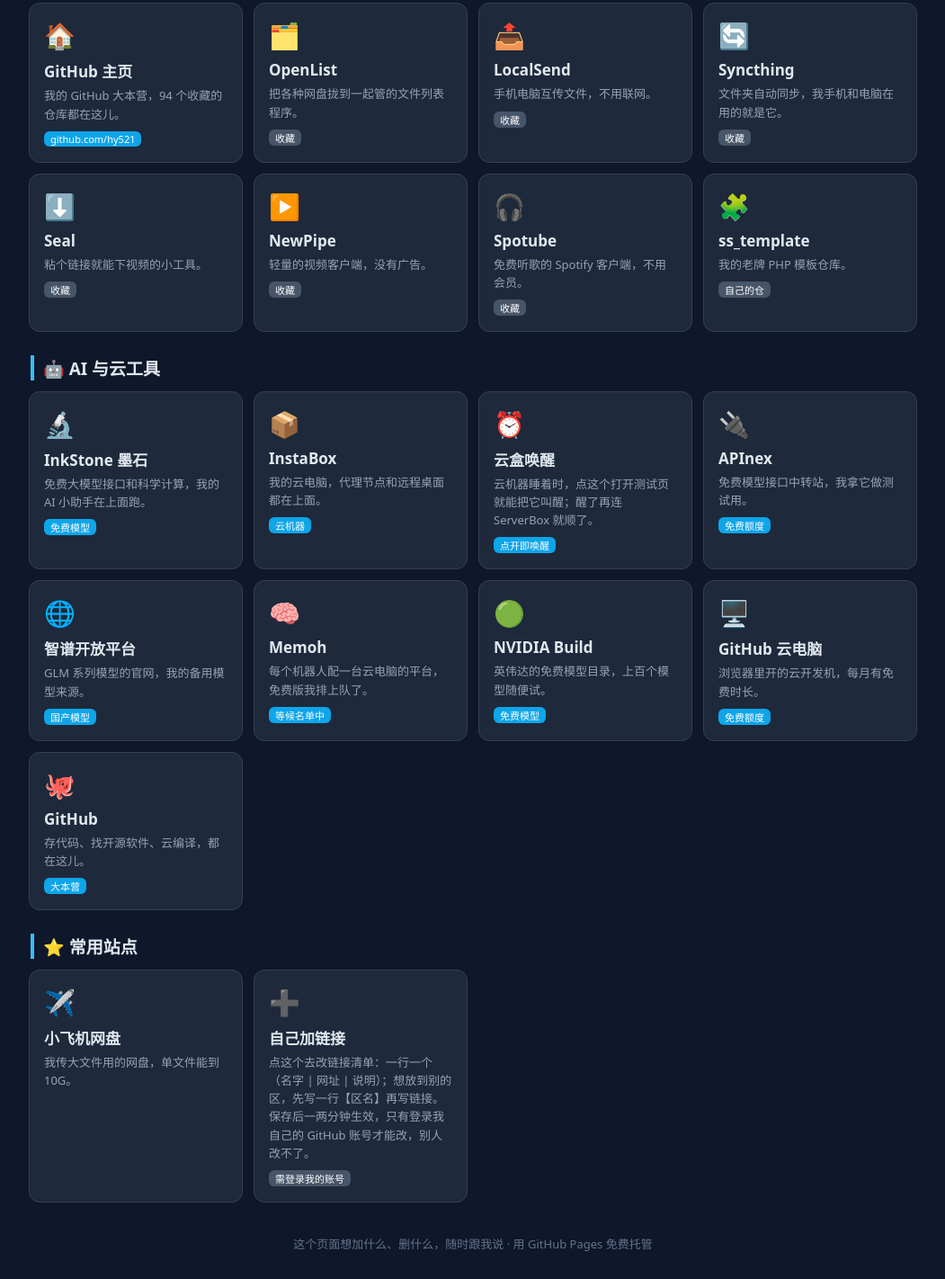
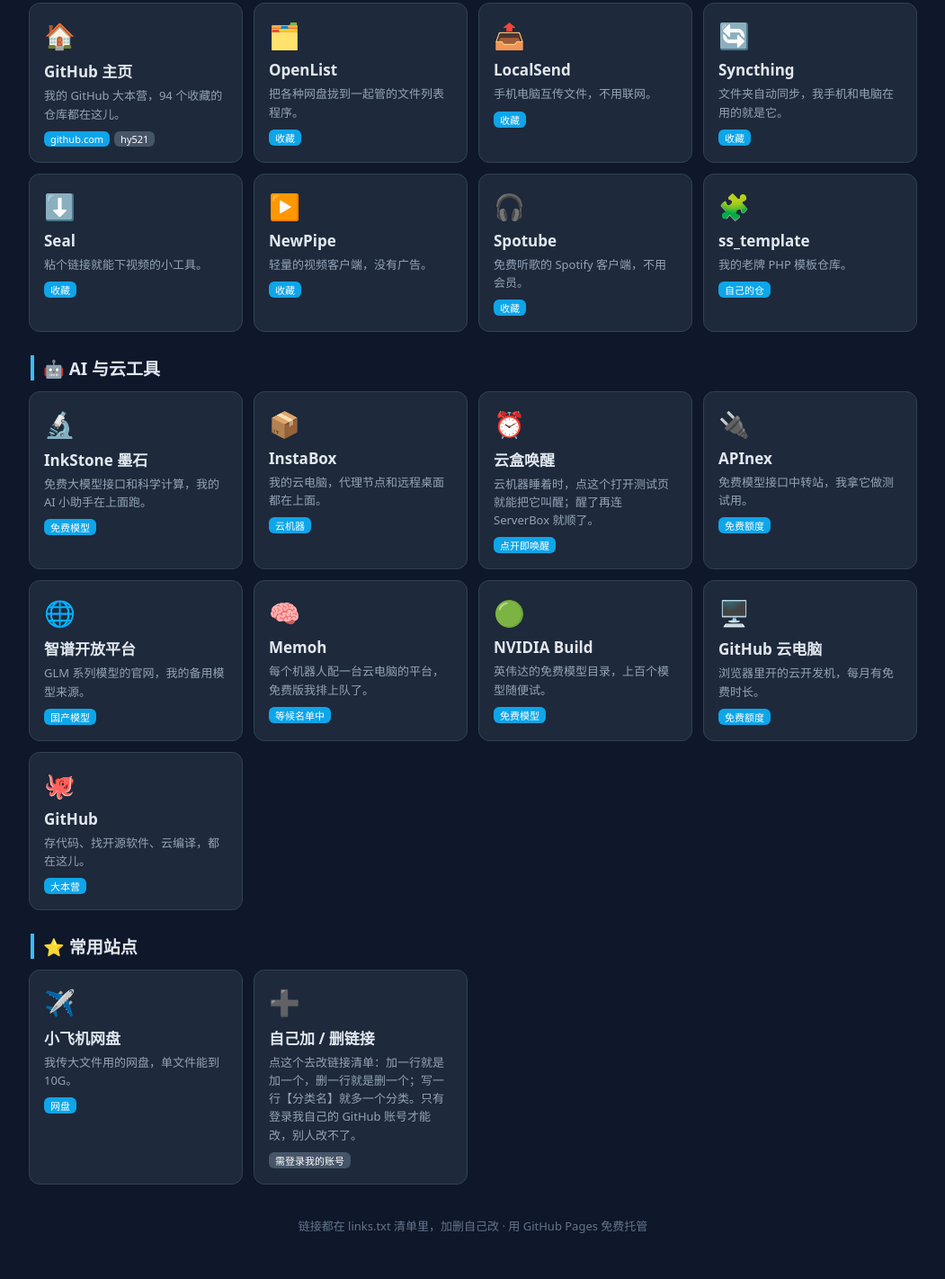
Before and after one commit to hy521/hy521.github.io, a plain HTML site: page index.html in a window 1280 px wide. Shown: the part 524-1946 px from the top of the page at 90% size, without its empty margins (114-1165 px from the left). Drawn offline with Linux system fonts and the light colour scheme.

Commit message:
导航页全量改由 links.txt 驱动：分类、图标、标签、加删都可在清单里自理

```diff
--- a/index.html
+++ b/index.html
@@ -19,6 +19,7 @@
   a.card, div.card { display:block; background:#1e293b; border:1px solid #334155; border-radius:12px; padding:16px; text-decoration:none; color:#e2e8f0; transition:transform .15s,border-color .15s; }
   a.card:hover { transform:translateY(-3px); border-color:#38bdf8; }
   .card .icon { font-size:28px; }
+  .card .icon img { width:30px; height:30px; border-radius:6px; }
   .card .name { font-size:17px; font-weight:bold; margin:8px 0 5px; }
   .card .desc { font-size:13px; color:#94a3b8; line-height:1.55; }
   .tag { display:inline-block; font-size:11px; background:#0ea5e9; color:#fff; border-radius:6px; padding:1px 7px; margin-top:9px; margin-right:5px; }
@@ -34,48 +35,10 @@
   <p>hy521 的私人收藏夹 · 好用的都在这儿</p>
   <div class="search"><input id="q" type="text" placeholder="搜一下，比如：音乐 / AI / 网盘 …"></div>
 </header>
-<main>
-
-<h2>📱 我的软件</h2>
-<div class="grid">
-  <div class="card"><div class="icon">🚗</div><div class="name">行车桌面</div><div class="desc">给车机做的行车桌面：导航卡、离线地图、音乐、GPS 车速，老车机也能跑得顺。</div><span class="tag">安卓 4.4 车机</span><span class="tag gray">自用</span></div>
-  <div class="card"><div class="icon">🎵</div><div class="name">无损音乐（手机版）</div><div class="desc">下载无损歌曲和歌词，歌名自动改好、下载位置随便选，手机车机都能装。</div><span class="tag">安卓</span><span class="tag gray">自用</span></div>
-  <div class="card"><div class="icon">💻</div><div class="name">无损音乐（电脑版）</div><div class="desc">和手机版一样的功能，搬到了电脑上，Win7 32 位专用。</div><span class="tag">Win7 32 位</span><span class="tag gray">自用</span></div>
-  <div class="card"><div class="icon">🎬</div><div class="name">视频转 MP3</div><div class="desc">把视频里的声音提出来存成真 MP3，码率可选，鸿蒙也能用。</div><span class="tag">安卓 / 鸿蒙</span><span class="tag gray">自用</span></div>
-</div>
-
-<h2>🐙 我的 GitHub</h2>
-<div class="grid">
-  <a class="card" href="https://github.com/hy521"><div class="icon">🏠</div><div class="name">GitHub 主页</div><div class="desc">我的 GitHub 大本营，94 个收藏的仓库都在这儿。</div><span class="tag">github.com/hy521</span></a>
-  <a class="card" href="https://github.com/hy521/OpenList"><div class="icon">🗂️</div><div class="name">OpenList</div><div class="desc">把各种网盘拢到一起管的文件列表程序。</div><span class="tag gray">收藏</span></a>
-  <a class="card" href="https://github.com/hy521/localsend"><div class="icon">📤</div><div class="name">LocalSend</div><div class="desc">手机电脑互传文件，不用联网。</div><span class="tag gray">收藏</span></a>
-  <a class="card" href="https://github.com/hy521/syncthing"><div class="icon">🔄</div><div class="name">Syncthing</div><div class="desc">文件夹自动同步，我手机和电脑在用的就是它。</div><span class="tag gray">收藏</span></a>
-  <a class="card" href="https://github.com/hy521/Seal"><div class="icon">⬇️</div><div class="name">Seal</div><div class="desc">粘个链接就能下视频的小工具。</div><span class="tag gray">收藏</span></a>
-  <a class="card" href="https://github.com/hy521/NewPipe"><div class="icon">▶️</div><div class="name">NewPipe</div><div class="desc">轻量的视频客户端，没有广告。</div><span class="tag gray">收藏</span></a>
-  <a class="card" href="https://github.com/hy521/spotube"><div class="icon">🎧</div><div class="name">Spotube</div><div class="desc">免费听歌的 Spotify 客户端，不用会员。</div><span class="tag gray">收藏</span></a>
-  <a class="card" href="https://github.com/hy521/ss_template"><div class="icon">🧩</div><div class="name">ss_template</div><div class="desc">我的老牌 PHP 模板仓库。</div><span class="tag gray">自己的仓</span></a>
-</div>
-
-<h2>🤖 AI 与云工具</h2>
-<div class="grid">
-  <a class="card" href="https://discovery.intern-ai.org.cn/"><div class="icon">🔬</div><div class="name">InkStone 墨石</div><div class="desc">免费大模型接口和科学计算，我的 AI 小助手在上面跑。</div><span class="tag">免费模型</span></a>
-  <a class="card" href="https://instabox.sh"><div class="icon">📦</div><div class="name">InstaBox</div><div class="desc">我的云电脑，代理节点和远程桌面都在上面。</div><span class="tag">云机器</span></a>
-  <a class="card" href="https://8000-agqw4jubuknq6mjk7wjgxj5ejq.instabox.tech"><div class="icon">⏰</div><div class="name">云盒唤醒</div><div class="desc">云机器睡着时，点这个打开测试页就能把它叫醒；醒了再连 ServerBox 就顺了。</div><span class="tag">点开即唤醒</span></a>
-  <a class="card" href="https://apinex.bond"><div class="icon">🔌</div><div class="name">APInex</div><div class="desc">免费模型接口中转站，我拿它做测试用。</div><span class="tag">免费额度</span></a>
-  <a class="card" href="https://www.bigmodel.cn"><div class="icon">🌐</div><div class="name">智谱开放平台</div><div class="desc">GLM 系列模型的官网，我的备用模型来源。</div><span class="tag">国产模型</span></a>
-  <a class="card" href="https://memoh.ai"><div class="icon">🧠</div><div class="name">Memoh</div><div class="desc">每个机器人配一台云电脑的平台，免费版我排上队了。</div><span class="tag">等候名单中</span></a>
-  <a class="card" href="https://build.nvidia.com"><div class="icon">🟢</div><div class="name">NVIDIA Build</div><div class="desc">英伟达的免费模型目录，上百个模型随便试。</div><span class="tag">免费模型</span></a>
-  <a class="card" href="https://github.com/codespaces"><div class="icon">🖥️</div><div class="name">GitHub 云电脑</div><div class="desc">浏览器里开的云开发机，每月有免费时长。</div><span class="tag">免费额度</span></a>
-  <a class="card" href="https://github.com"><div class="icon">🐙</div><div class="name">GitHub</div><div class="desc">存代码、找开源软件、云编译，都在这儿。</div><span class="tag">大本营</span></a>
-</div>
-
-<h2>⭐ 常用站点</h2>
-<div class="grid" id="myLinks">
-  <a class="card" id="addLinkCard" href="https://github.com/hy521/hy521.github.io/edit/main/links.txt"><div class="icon">➕</div><div class="name">自己加链接</div><div class="desc">点这个去改链接清单：一行一个（名字 | 网址 | 说明）；想放到别的区，先写一行【区名】再写链接。保存后一两分钟生效，只有登录我自己的 GitHub 账号才能改，别人改不了。</div><span class="tag gray">需登录我的账号</span></a>
-</div>
-
+<main id="app">
+  <p id="loading" style="color:#94a3b8;padding:24px 2px;">正在加载我的收藏…</p>
 </main>
-<footer>这个页面想加什么、删什么，随时跟我说 · 用 GitHub Pages 免费托管</footer>
+<footer>链接都在 links.txt 清单里，加删自己改 · 用 GitHub Pages 免费托管</footer>
 <script>
   var q = document.getElementById('q');
   q.addEventListener('input', function () {
@@ -86,41 +49,103 @@
   });
 </script>
 <script>
-  function sectionGrid(name) {
-    var hs = document.querySelectorAll('h2');
-    for (var i = 0; i < hs.length; i++) {
-      if (hs[i].textContent.indexOf(name) !== -1) {
-        var g = hs[i].nextElementSibling;
-        if (g && g.className.indexOf('grid') !== -1) return g;
-      }
+  var app = document.getElementById('app');
+  function makeCard(p) {
+    var hasUrl = p[1] && p[1] !== '-';
+    var el = document.createElement(hasUrl ? 'a' : 'div');
+    el.className = 'card';
+    var url = '';
+    if (hasUrl) {
+      url = p[1];
+      if (!/^https?:\/\//i.test(url)) url = 'https://' + url;
+      el.href = url;
     }
-    return null;
+    var icon = document.createElement('div');
+    icon.className = 'icon';
+    if (p[3]) {
+      icon.textContent = p[3];
+    } else if (hasUrl) {
+      var img = document.createElement('img');
+      img.alt = '';
+      img.onerror = function () { icon.textContent = '🔗'; };
+      try { img.src = new URL(url).origin + '/favicon.ico'; } catch (e) { icon.textContent = '🔗'; }
+      icon.appendChild(img);
+    } else {
+      icon.textContent = '🔗';
+    }
+    var name = document.createElement('div');
+    name.className = 'name'; name.textContent = p[0];
+    el.appendChild(icon); el.appendChild(name);
+    if (p[2]) { var d = document.createElement('div'); d.className = 'desc'; d.textContent = p[2]; el.appendChild(d); }
+    if (p[4]) {
+      p[4].split('/').forEach(function (tag, idx) {
+        tag = tag.trim(); if (!tag) return;
+        var s = document.createElement('span');
+        s.className = 'tag' + (idx > 0 ? ' gray' : '');
+        s.textContent = tag;
+        el.appendChild(s);
+      });
+    }
+    return el;
+  }
+  function makeHintCard() {
+    var a = document.createElement('a');
+    a.className = 'card'; a.id = 'addLinkCard';
+    a.href = 'https://github.com/hy521/hy521.github.io/edit/main/links.txt';
+    a.innerHTML = '<div class="icon">➕</div><div class="name">自己加 / 删链接</div><div class="desc">点这个去改链接清单：加一行就是加一个，删一行就是删一个；写一行【分类名】就多一个分类。只有登录我自己的 GitHub 账号才能改，别人改不了。</div><span class="tag gray">需登录我的账号</span>';
+    return a;
   }
   fetch('links.txt', {cache: 'no-store'}).then(function (r) { return r.text(); }).then(function (txt) {
-    var defaultGrid = document.getElementById('myLinks');
-    var addCard = document.getElementById('addLinkCard');
-    var currentGrid = defaultGrid;
-    if (!defaultGrid) return;
+    var loading = document.getElementById('loading');
+    if (loading) loading.remove();
+    var grid = null, lastTitle = '';
     txt.split('\n').forEach(function (line) {
       line = line.trim();
       if (!line) return;
       var m = line.match(/^【(.+)】$/);
-      if (m) { currentGrid = sectionGrid(m[1].trim()) || defaultGrid; return; }
+      if (m) {
+        lastTitle = m[1].trim();
+        var h = document.createElement('h2');
+        h.textContent = lastTitle;
+        var g = document.createElement('div');
+        g.className = 'grid';
+        app.appendChild(h); app.appendChild(g);
+        grid = g;
+        return;
+      }
       if (line.charAt(0) === '#') return;
+      if (!grid) {
+        var h0 = document.createElement('h2');
+        h0.textContent = '⭐ 常用站点';
+        var g0 = document.createElement('div');
+        g0.className = 'grid';
+        app.appendChild(h0); app.appendChild(g0);
+        grid = g0; lastTitle = '⭐ 常用站点';
+      }
       var p = line.split('|').map(function (s) { return s.trim(); });
-      if (p.length < 2 || !p[0] || !p[1] || !currentGrid) return;
-      var url = p[1];
-      if (!/^https?:\/\//i.test(url)) url = 'https://' + url;
-      var a = document.createElement('a');
-      a.className = 'card'; a.href = url;
-      var icon = document.createElement('div'); icon.className = 'icon'; icon.textContent = p[3] || '🔗';
-      var name = document.createElement('div'); name.className = 'name'; name.textContent = p[0];
-      a.appendChild(icon); a.appendChild(name);
-      if (p[2]) { var d = document.createElement('div'); d.className = 'desc'; d.textContent = p[2]; a.appendChild(d); }
-      if (currentGrid === defaultGrid && addCard) currentGrid.insertBefore(a, addCard);
-      else currentGrid.appendChild(a);
+      if (p.length < 2 || !p[0]) return;
+      grid.appendChild(makeCard(p));
     });
-  }).catch(function () {});
+    // hint card goes into 常用站点 if present, else its own section at the end
+    var placed = false;
+    var hs = app.querySelectorAll('h2');
+    for (var i = 0; i < hs.length; i++) {
+      if (hs[i].textContent.indexOf('常用站点') !== -1) {
+        var g2 = hs[i].nextElementSibling;
+        if (g2) { g2.appendChild(makeHintCard()); placed = true; }
+        break;
+      }
+    }
+    if (!placed) {
+      var hx = document.createElement('h2'); hx.textContent = '⭐ 常用站点';
+      var gx = document.createElement('div'); gx.className = 'grid';
+      gx.appendChild(makeHintCard());
+      app.appendChild(hx); app.appendChild(gx);
+    }
+  }).catch(function () {
+    var loading = document.getElementById('loading');
+    if (loading) loading.textContent = '收藏加载失败，刷新一下再试。';
+  });
 </script>
 </body>
 </html>
```
Also changed, not shown: links.txt.
